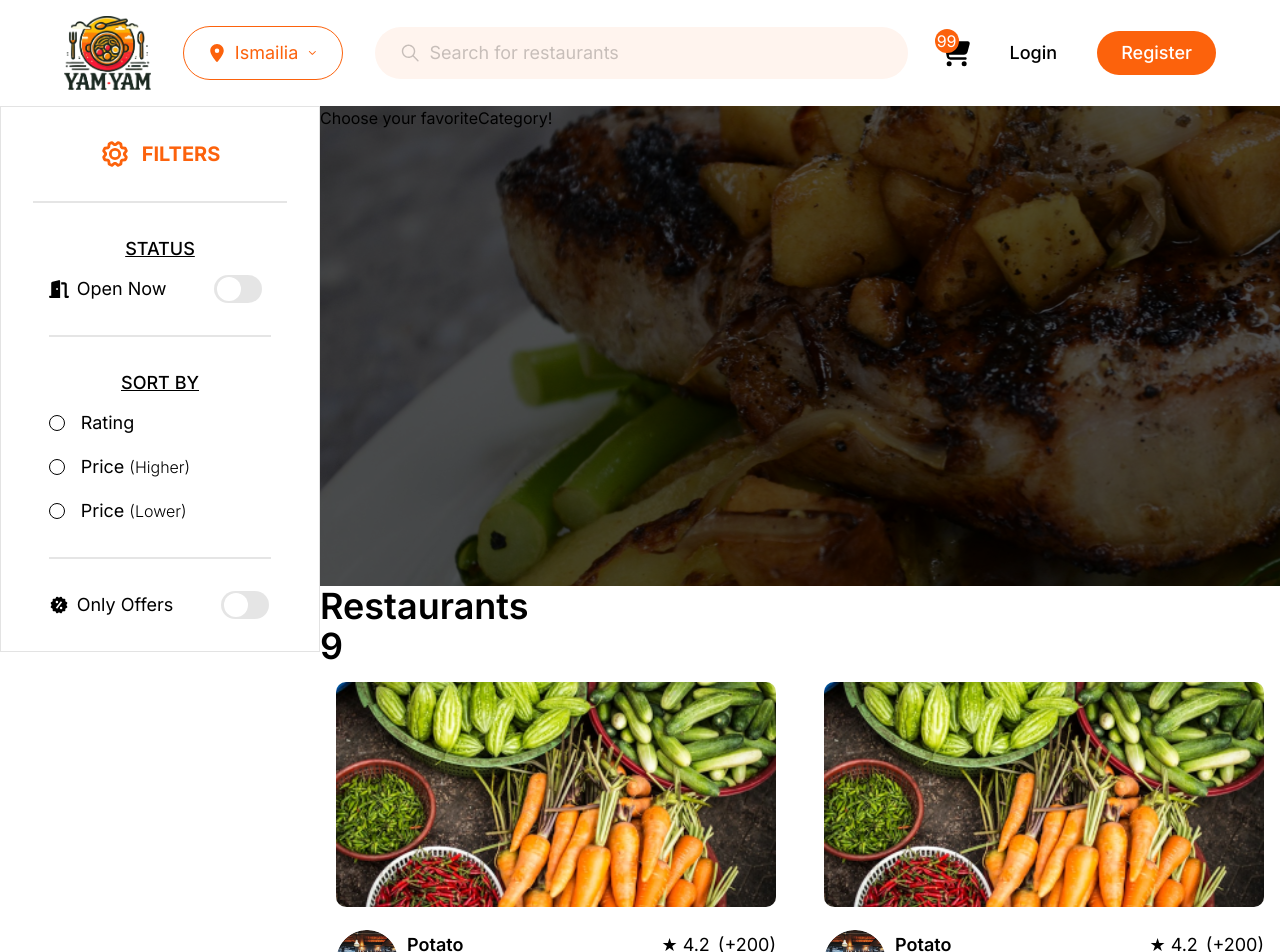
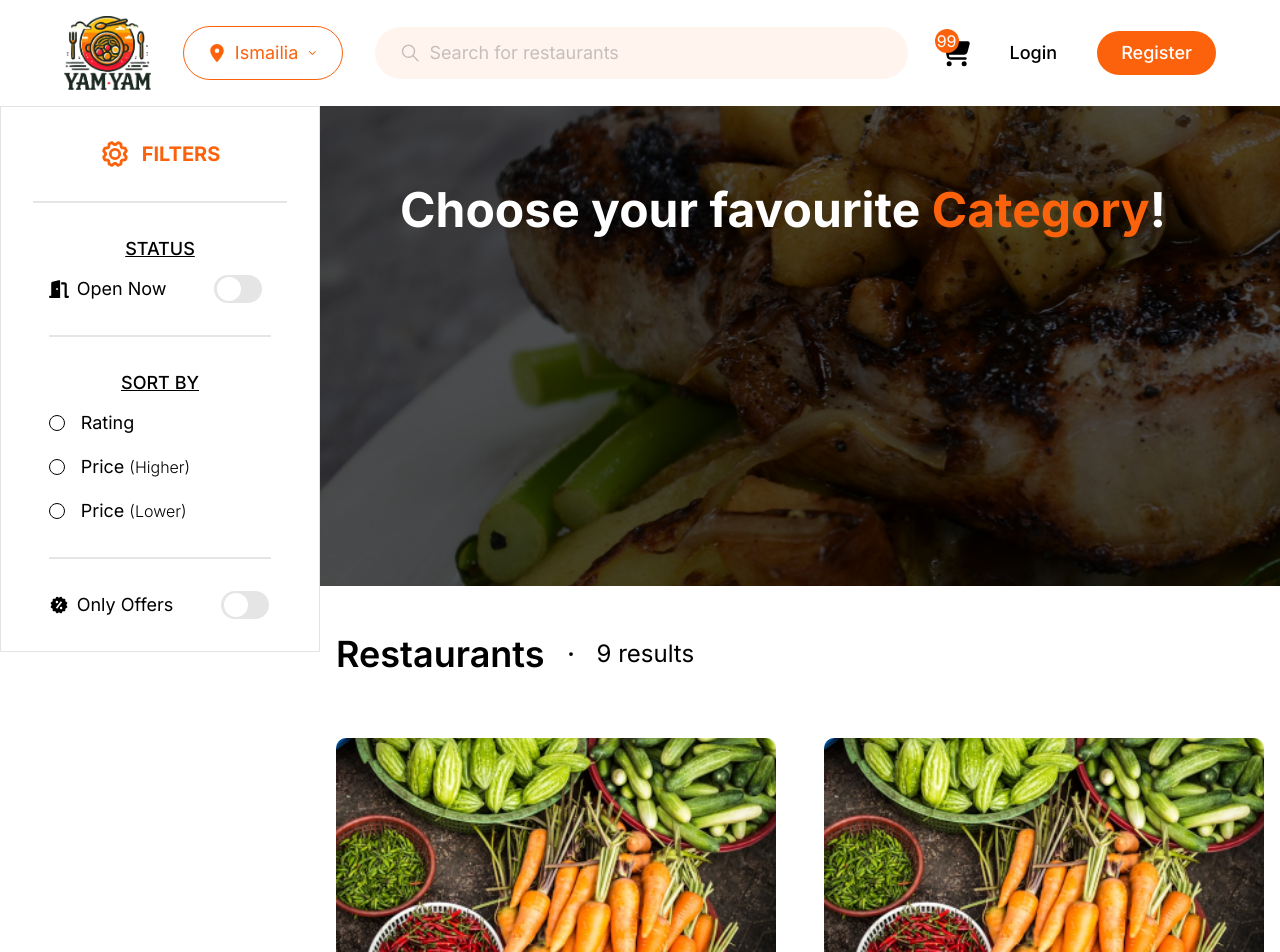
Before and after one commit to elsayedessam003/YumYum, a React (Vite) app in the folder Client/: page /restaurants in a window 1280 px wide. Shown: the top 952 px of the page. Built offline with nearby package versions, Linux system fonts and the light colour scheme.

Commit message:
Adjusted the hover effect on the cards, and added the top section of the page

```diff
--- a/Client/src/components/Restaurant Card/RestaurantCard.jsx
+++ b/Client/src/components/Restaurant Card/RestaurantCard.jsx
@@ -21,12 +21,15 @@ function RestaurantCard({
   profileImgSrc,
 }) {
   return (
-    <div className="rounded-lg flex flex-col items-start gap-[23px] hover:shadow-lg hover:scale-105 transition-all ease-linear p-4 cursor-pointer">
-      <img
-        src={imgSrc}
-        alt={name}
-        className="h-[225px] self-stretch rounded-[10px] object-cover object-center"
-      />
+    <div className="rounded-lg flex flex-col items-start gap-[23px] hover:shadow-lg hover:scale-105 transition-all ease-linear p-4 cursor-pointer group">
+      <div className={"relative self-stretch"}>
+        <img
+          src={imgSrc}
+          alt={name}
+          className="h-[225px] w-full rounded-[10px] object-cover object-center"
+        />
+        <div className="absolute inset-0 bg-black opacity-0 group-hover:opacity-40 transition-opacity duration-300"></div>
+      </div>
 
       <div className="flex items-center gap-[9px] self-stretch">
         <img
--- a/Client/src/pages/restaurants/Restaurants.jsx
+++ b/Client/src/pages/restaurants/Restaurants.jsx
@@ -13,15 +13,24 @@ function Restaurants() {
       <div className={"w-full overflow-hidden"}>
         <div
           style={{ backgroundImage: "url('/CategoriesBackground.svg')" }}
-          className={"h-[30rem] bg-no-repeat bg-cover"}
+          className={"h-[30rem] bg-no-repeat bg-cover p-20"}
         >
-          <section className={"flex"}>
-            Choose your favorite <section>Category</section>!
+          <section className={"flex text-5xl font-bold text-white"}>
+            <p>
+              Choose your favourite{" "}
+              <span className={"text-project-orange"}>Category</span>!
+            </p>
           </section>
         </div>
 
-        <div className={"font-semibold text-4xl"}>
-          Restaurants <section className={""}>9</section>
+        <div
+          className={
+            "flex items-center gap-4 font-semibold text-4xl px-4 py-12"
+          }
+        >
+          <p>Restaurants</p>
+          <BsDot className={"font-normal text-xl"} />
+          <section className={"font-normal text-2xl"}>9 results</section>
         </div>
 
         <div
```
